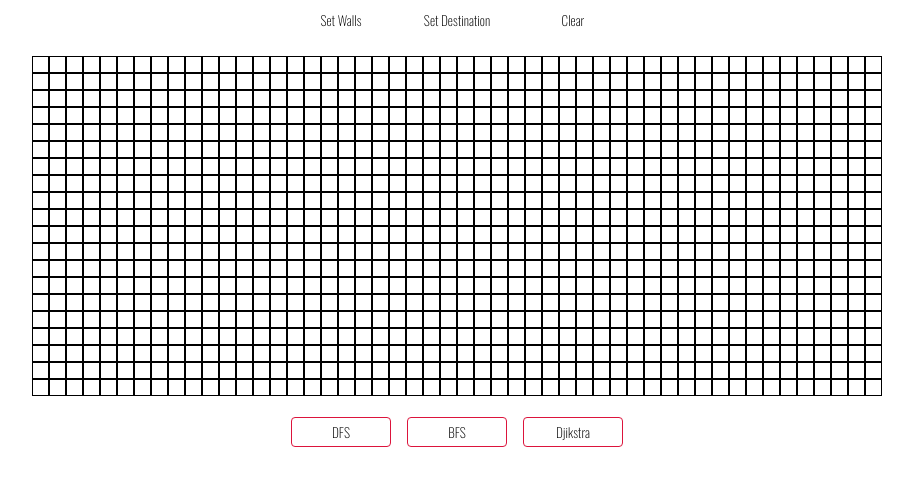
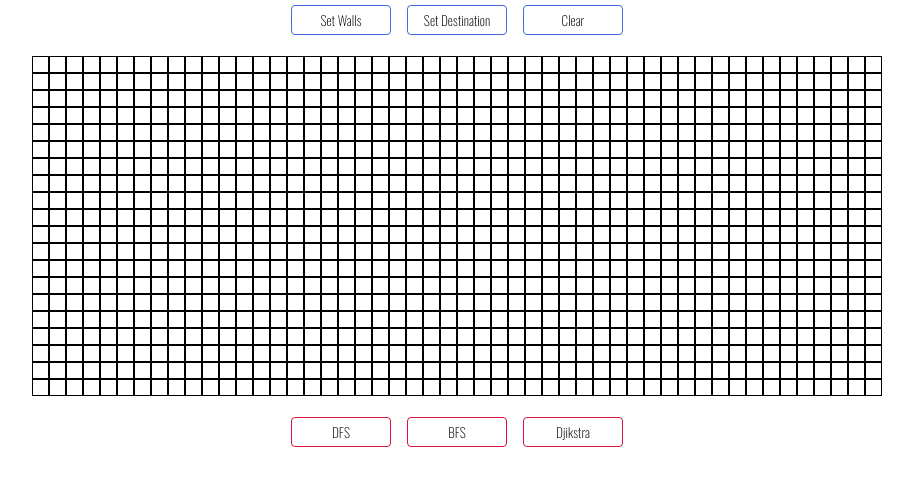
Before and after one commit to brkwok/path-finder, a React (Create React App) app: page / in a window 1280 px wide. Shown: the top 486 px of the page, without its empty margins (183-1096 px from the left). Built offline with nearby package versions, Linux system fonts and the light colour scheme.

Commit message:
css change

```diff
--- a/src/components/Board/Board.css
+++ b/src/components/Board/Board.css
@@ -13,7 +13,7 @@
   margin: 0 0.5rem;
   padding: 0.25rem 0;
   border-radius: 0.25rem;
-  border: 1px royalblue;
+  border: 1px royalblue solid;
   font-family: 'Oswald' , sans-serif;
 }
 
```
